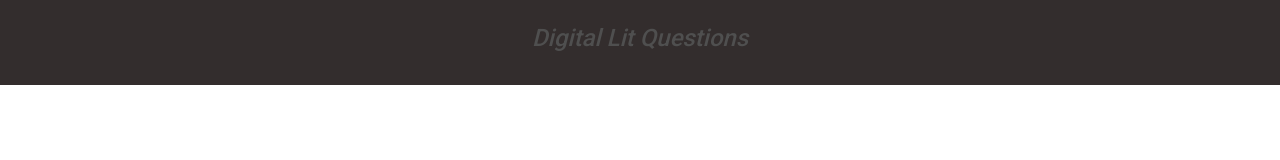
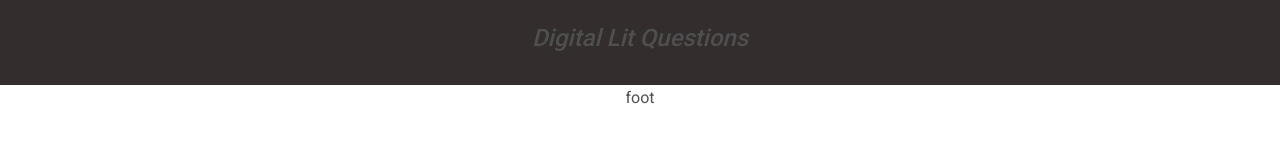
Before and after one commit to richclarke0/Digital-Lit-Testing-Frontend, a React (Create React App) app: page / in a window 1280 px wide. Shown: the top 160 px of the page. Built offline with nearby package versions, Linux system fonts and the light colour scheme.

Commit message:
foot create

```diff
--- a/src/App.jsx
+++ b/src/App.jsx
@@ -1,11 +1,13 @@
 import logo from './logo.svg';
 import './App.css';
 import Header from "./components/Header"
+import NavFooter from './components/NavFooter';
 
 function App() {
   return (
     <div className="App">
       <Header/>
+      <NavFooter/>
     </div>
   );
 }
--- a/src/components/Header.jsx
+++ b/src/components/Header.jsx
@@ -1,5 +1,3 @@
-import { MDBContainer, MDBCol } from 'mdb-react-ui-kit'
-
 export default function Component(props) {
     return (
         <div className="p-4 text-center bg-dark">
--- /dev/null
+++ b/src/components/NavFooter.jsx
@@ -0,0 +1,5 @@
+export default function NavFooter(props) {
+    return (
+        "foot"
+    )
+}
```
